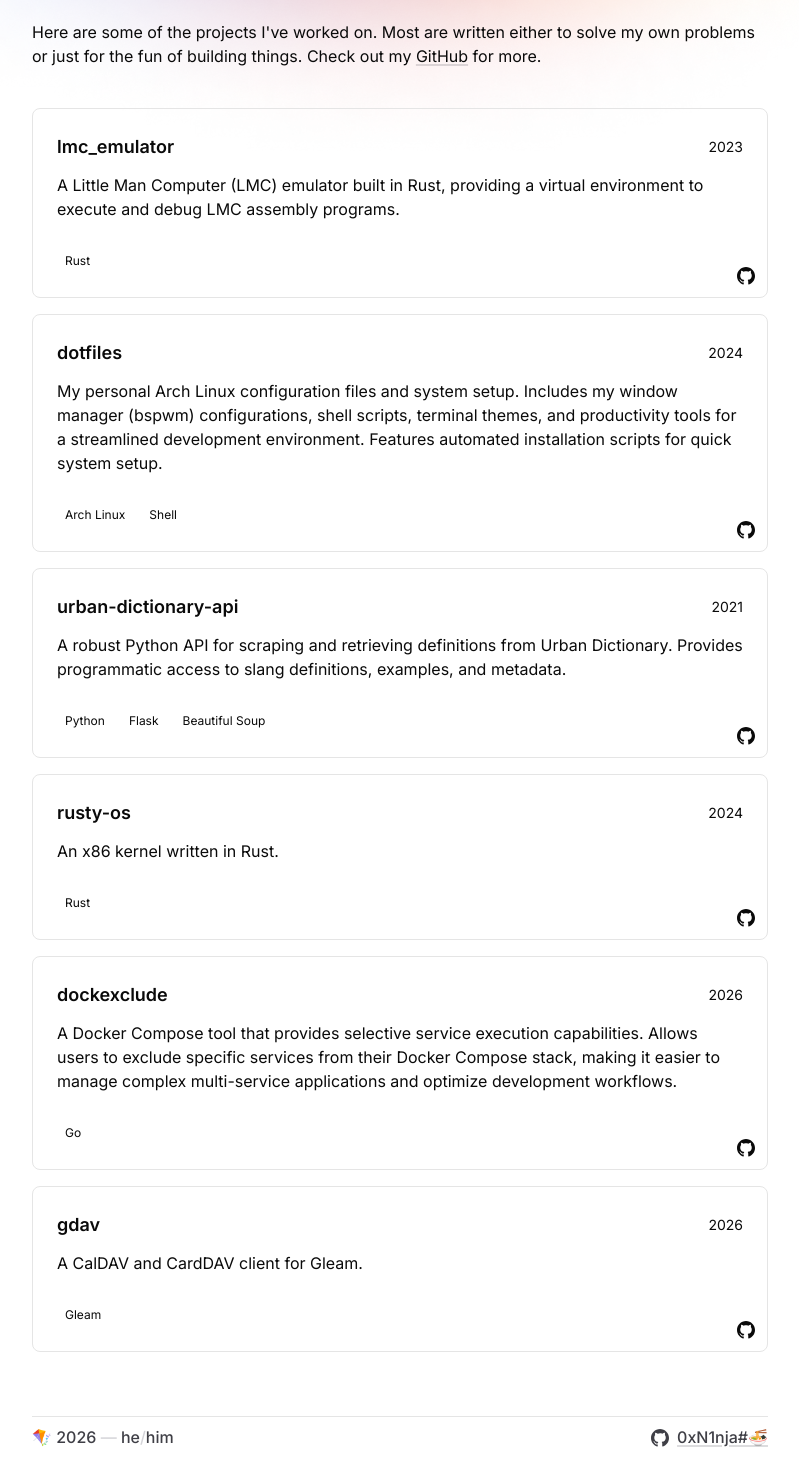
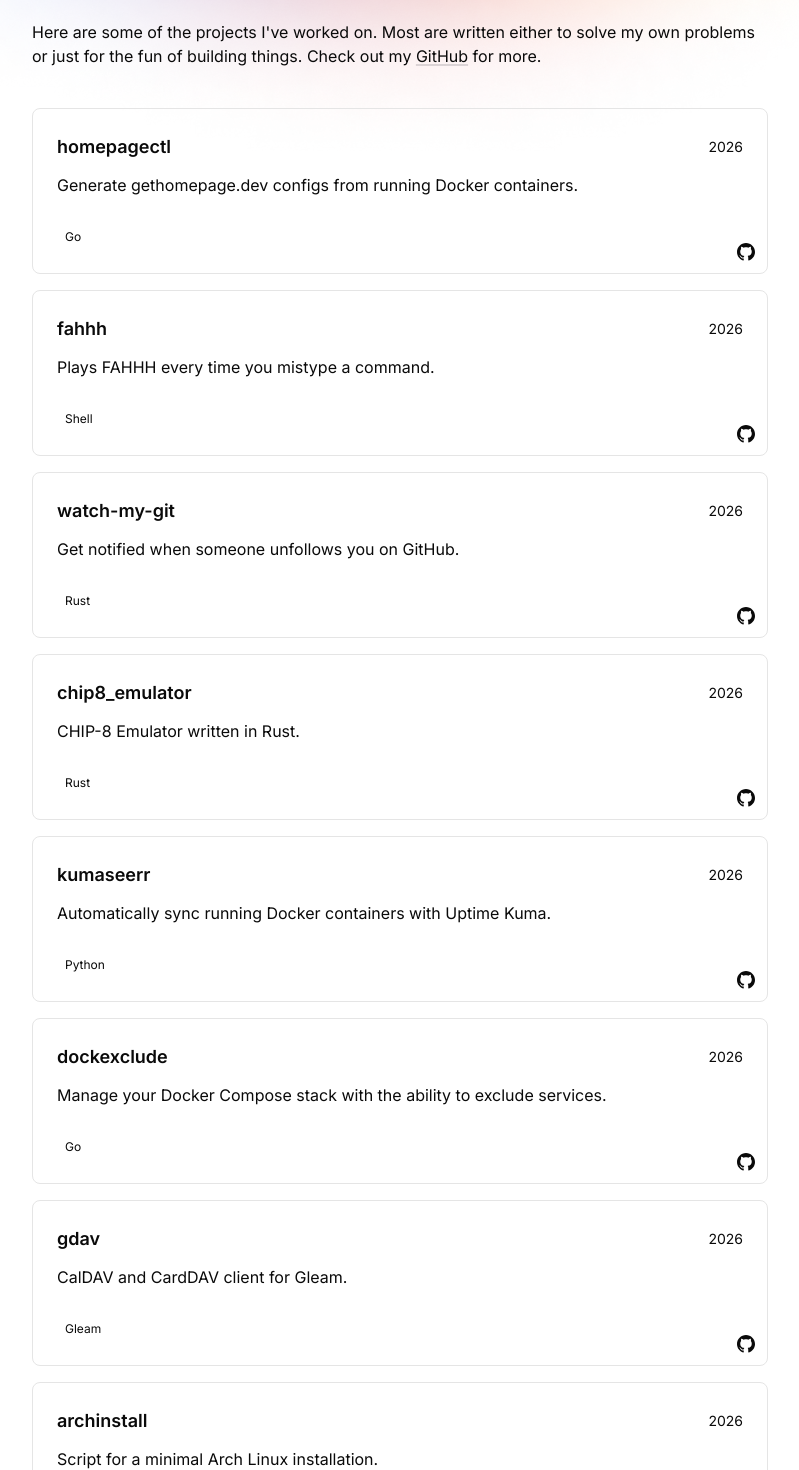
Before and after one commit to 0xN1nja/site, a Next.js app: page /projects in a window 1280 px wide. Shown: the part 180-1650 px from the top of the page, without its empty margins (240-1039 px from the left). Built offline with nearby package versions, Linux system fonts and the light colour scheme; no server answers.

Commit message:
chore: update projects

```diff
--- a/app/projects/page.tsx
+++ b/app/projects/page.tsx
@@ -28,56 +28,84 @@ type Project = {
 
 const projects: Project[] = [
   {
-    title: "lmc_emulator",
+    title: "homepagectl",
     description:
-      "A Little Man Computer (LMC) emulator built in Rust, providing a virtual environment to execute and debug LMC assembly programs.",
-    liveLink: "",
-    githubLink: "https://github.com/0xN1nja/lmc_emulator",
-    techStack: ["Rust"],
-    year: "2023",
+      "Generate gethomepage.dev configs from running Docker containers.",
+    githubLink: "https://github.com/0xN1nja/homepagectl",
+    techStack: ["Go"],
+    year: "2026",
   },
   {
-    title: "dotfiles",
-    description:
-      "My personal Arch Linux configuration files and system setup. Includes my window manager (bspwm) configurations, shell scripts, terminal themes, and productivity tools for a streamlined development environment. Features automated installation scripts for quick system setup.",
-    liveLink: "",
-    githubLink: "https://github.com/0xN1nja/dotfiles",
-    techStack: ["Arch Linux", "Shell"],
-    year: "2024",
+    title: "fahhh",
+    description: "Plays FAHHH every time you mistype a command.",
+    githubLink: "https://github.com/0xN1nja/fahhh",
+    techStack: ["Shell"],
+    year: "2026",
   },
   {
-    title: "urban-dictionary-api",
-    description:
-      "A robust Python API for scraping and retrieving definitions from Urban Dictionary. Provides programmatic access to slang definitions, examples, and metadata.",
-    liveLink: "",
-    githubLink: "https://github.com/0xN1nja/urban-dictionary-api",
-    techStack: ["Python", "Flask", "Beautiful Soup"],
-    year: "2021",
+    title: "watch-my-git",
+    description: "Get notified when someone unfollows you on GitHub.",
+    githubLink: "https://github.com/0xN1nja/watch-my-git",
+    techStack: ["Rust"],
+    year: "2026",
   },
   {
-    title: "rusty-os",
-    description: "An x86 kernel written in Rust.",
-    liveLink: "",
-    githubLink: "https://github.com/0xN1nja/rusty-os",
+    title: "chip8_emulator",
+    description: "CHIP-8 Emulator written in Rust.",
+    githubLink: "https://github.com/0xN1nja/chip8_emulator",
     techStack: ["Rust"],
-    year: "2024",
+    year: "2026",
+  },
+  {
+    title: "kumaseerr",
+    description:
+      "Automatically sync running Docker containers with Uptime Kuma.",
+    githubLink: "https://github.com/0xN1nja/kumaseerr",
+    techStack: ["Python"],
+    year: "2026",
   },
   {
     title: "dockexclude",
     description:
-      "A Docker Compose tool that provides selective service execution capabilities. Allows users to exclude specific services from their Docker Compose stack, making it easier to manage complex multi-service applications and optimize development workflows.",
-    liveLink: "",
+      "Manage your Docker Compose stack with the ability to exclude services.",
     githubLink: "https://github.com/0xN1nja/dockexclude",
     techStack: ["Go"],
     year: "2026",
   },
   {
     title: "gdav",
-    description: "A CalDAV and CardDAV client for Gleam.",
-    liveLink: "",
+    description: "CalDAV and CardDAV client for Gleam.",
     githubLink: "https://github.com/0xN1nja/gdav",
     techStack: ["Gleam"],
     year: "2026",
+  },
+  {
+    title: "archinstall",
+    description: "Script for a minimal Arch Linux installation.",
+    githubLink: "https://github.com/0xN1nja/archinstall",
+    techStack: ["Shell"],
+    year: "2026",
+  },
+  {
+    title: "dotfiles",
+    description: "My Arch Linux dotfiles.",
+    githubLink: "https://github.com/0xN1nja/dotfiles",
+    techStack: ["Shell"],
+    year: "2024",
+  },
+  {
+    title: "lmc_emulator",
+    description: "LMC Emulator written in Rust.",
+    githubLink: "https://github.com/0xN1nja/lmc_emulator",
+    techStack: ["Rust"],
+    year: "2023",
+  },
+  {
+    title: "rusty-os",
+    description: "An x86 kernel written in Rust.",
+    githubLink: "https://github.com/0xN1nja/rusty-os",
+    techStack: ["Rust"],
+    year: "2023",
   },
 ];
 
```
